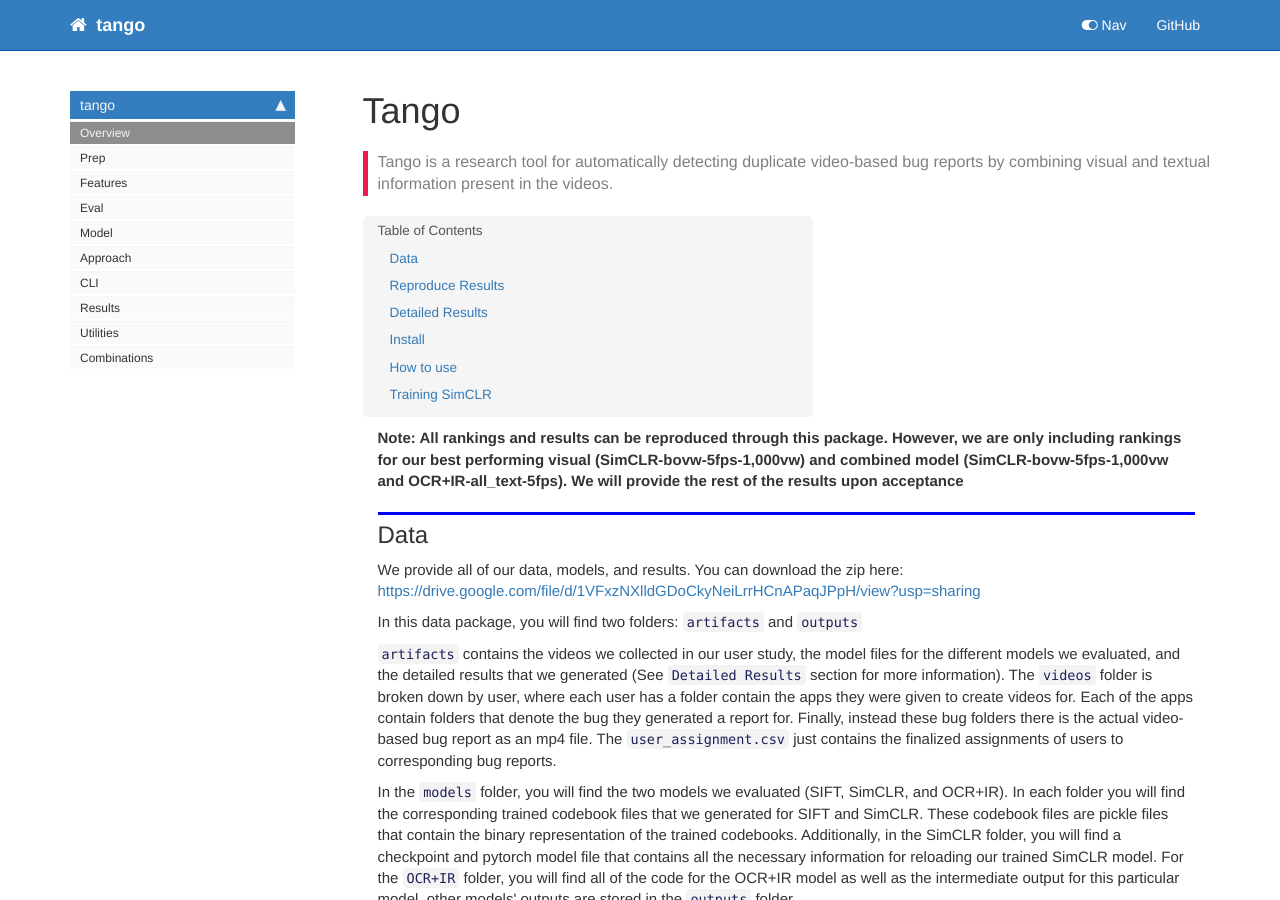
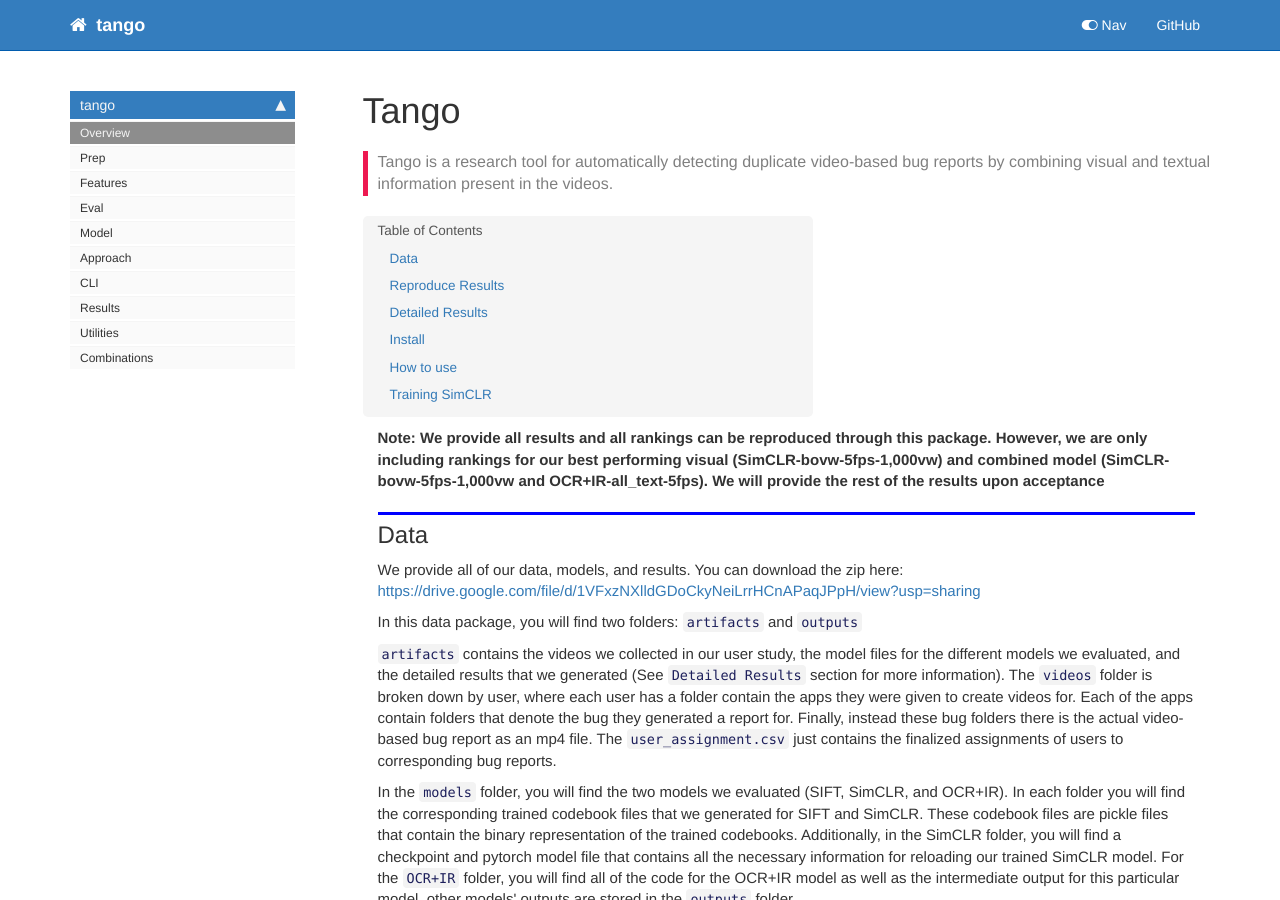
Before and after one commit to ncoop57/tango, a Jekyll site: the page built from docs/index.html, in a window 1280 px wide and 900 px high. Built offline with Jekyll 4.4.1, drawn with Linux system fonts in a browser that asks for light colours; nearby versions of some CDN libraries; comment, search, counter and statistics services are not loaded.

```diff
--- a/docs/index.html
+++ b/docs/index.html
@@ -24,7 +24,7 @@ summary: "Tango is a research tool for automatically detecting duplicate video-b
 </div>
 <div class="cell border-box-sizing text_cell rendered"><div class="inner_cell">
 <div class="text_cell_render border-box-sizing rendered_html">
-<p><strong>Note: All rankings and results can be reproduced through this package. However, we are only including rankings for our best performing visual (SimCLR-bovw-5fps-1,000vw) and combined model (SimCLR-bovw-5fps-1,000vw and OCR+IR-all_text-5fps). We will provide the rest of the results upon acceptance</strong></p>
+<p><strong>Note: We provide all results and all rankings can be reproduced through this package. However, we are only including rankings for our best performing visual (SimCLR-bovw-5fps-1,000vw) and combined model (SimCLR-bovw-5fps-1,000vw and OCR+IR-all_text-5fps). We will provide the rest of the results upon acceptance</strong></p>
 
 </div>
 </div>
```
Also changed, not shown: README.md, 1 other file.
